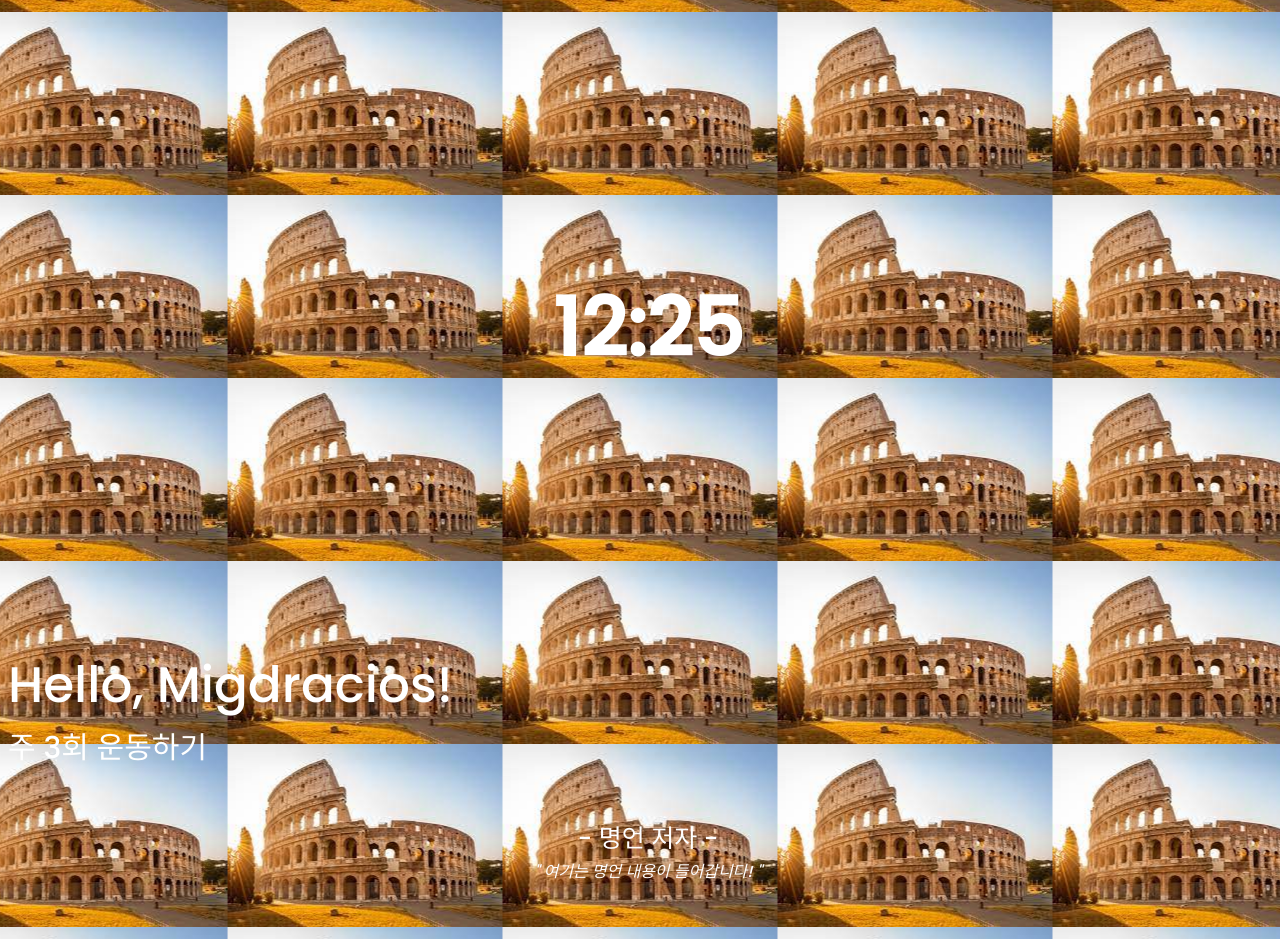
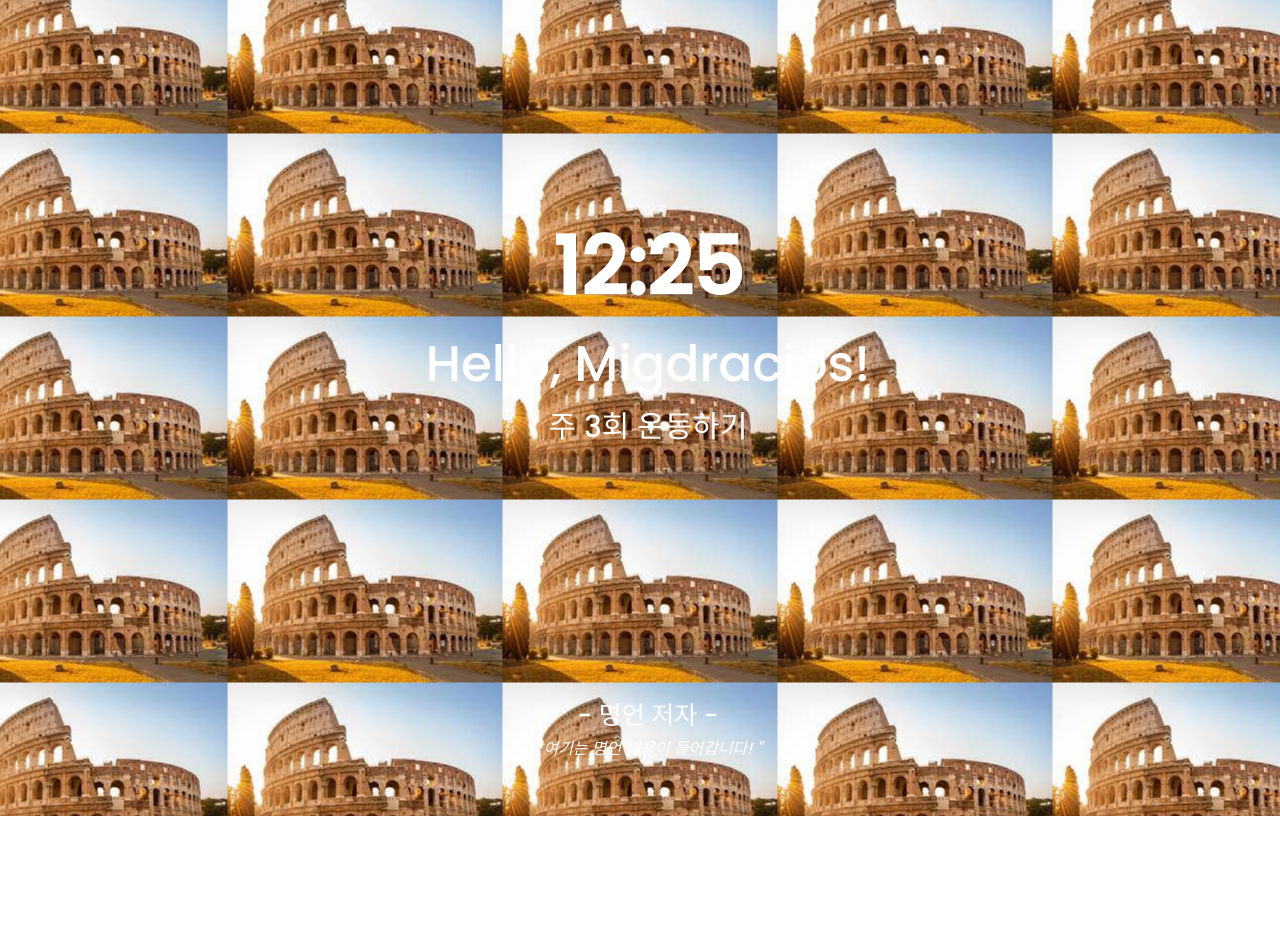
Before and after one commit to Myeingseok/momenterm, a plain HTML site: page index.html in a window 1280 px wide. After the commit the page ends 816 px from the top, so only its background shows below. Drawn offline with nearby package versions, Linux system fonts and the light colour scheme; no server answers.

Commit message:
Add files via upload

```diff
--- a/index.html
+++ b/index.html
@@ -76,16 +76,13 @@
 
 <body>
     <div class="main">
-        <id
         <div id="time" class="time">12:25</div>
         <div class="greeting">Hello, Migdracios!</div>
-                <div class="todo">주 3회 운동하기</div>
-        </div>
+        <div class="todo">주 3회 운동하기</div>
     </div>
     <div class="quote">
             <div id="author" class="author">- 명언 저자 - </div>
             <div id="content" class="content">" 여기는 명언 내용이 들어갑니다! " </div>
     </div>
 </body>
-
 </html>
```
